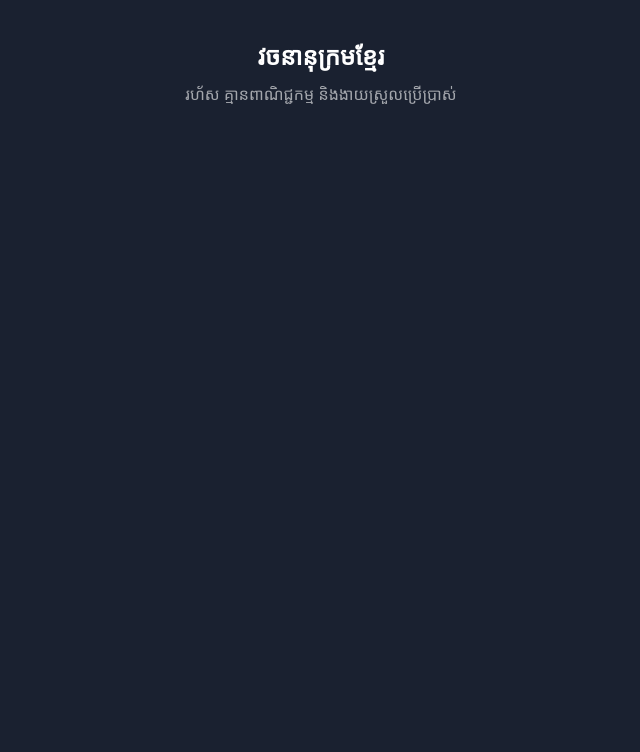
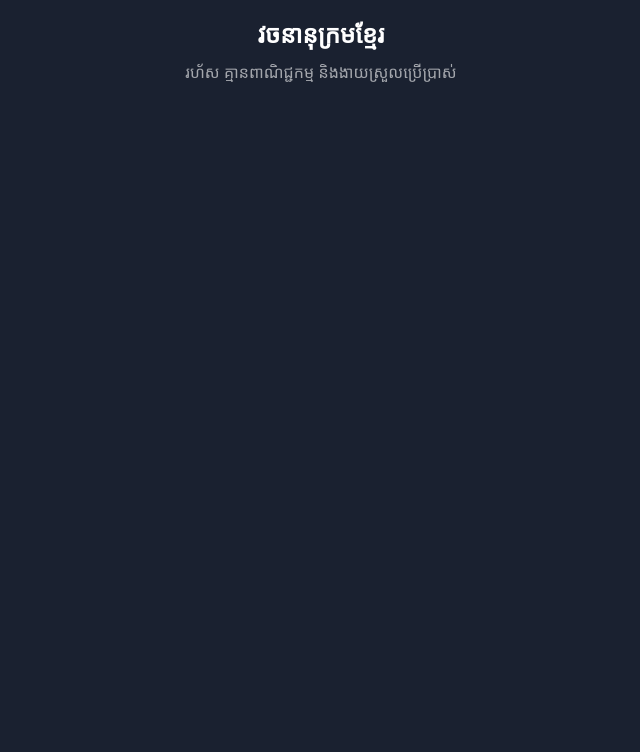
Before and after one commit to seanghay/khmerdictjs, a website built with Vite: page index.html in a window 1280 px wide. Shown: the top 752 px of the page, without its empty margins (319-959 px from the left). Built offline with nearby package versions, Linux system fonts and the light colour scheme; files whose address does not match are found by name; a web font is replaced by a local one; what progressbar.js would draw is missing.

Commit message:
adjust container paddding

```diff
--- a/main.css
+++ b/main.css
@@ -19,7 +19,7 @@ body {
 
 #app {
   max-width: 720px;
-  padding: 2em;
+  padding: .6rem;
   margin: 0 auto;
   display: flex;
   flex-direction: column;
```
